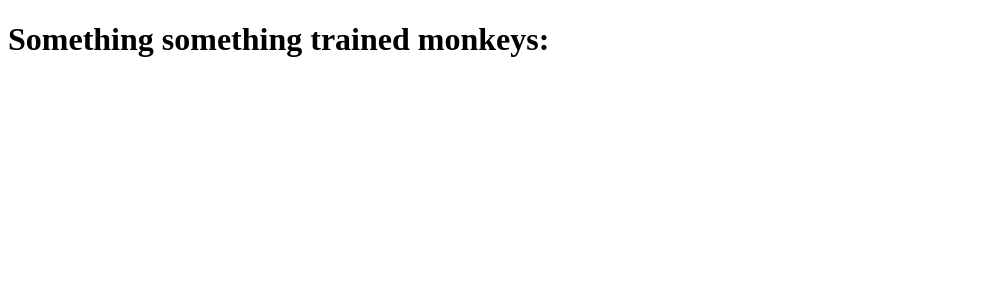
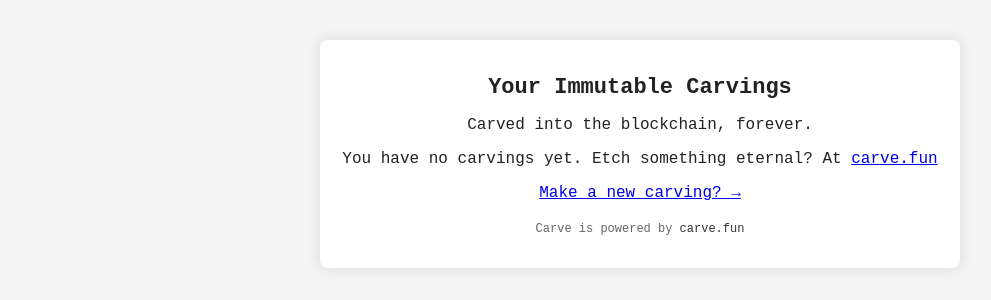
Before and after one commit to jakekidd/carve, a Flask app: template backend/flaskr/templates/error/generic.html in a window 1280 px wide. Shown: the top 300 px of the page, without its empty margins (0-991 px from the left). Run offline with Flask 3, Linux system fonts and the light colour scheme; the template is opened without the code that fills it, so the values that code supplies are empty; parts of the project's set-up code (start-up, migrations or seed data) failed here and were passed over.

Commit message:
update email template
NOTE: Need additional changes here to handle supplying variables to context window for carving.link and carving.message etc

```diff
--- a/backend/flaskr/templates/error/generic.html
+++ b/backend/flaskr/templates/error/generic.html
@@ -2,12 +2,82 @@
 <html lang="en">
 <head>
     <meta charset="UTF-8">
-    <title>Oppsie</title>
+    <meta name="viewport" content="width=device-width, initial-scale=1.0">
+    <title>Your Carvings</title>
+    <style>
+        body {
+            font-family: 'Courier New', monospace;
+            background-color: #f4f4f4;
+            color: #222;
+            margin: 0;
+            padding: 0;
+            text-align: center;
+        }
+        .container {
+            max-width: 600px;
+            margin: 40px auto;
+            background: #fff;
+            padding: 20px;
+            border-radius: 8px;
+            box-shadow: 0 0 15px rgba(0, 0, 0, 0.1);
+        }
+        h1 {
+            font-size: 22px;
+            margin-bottom: 15px;
+        }
+        .carve-box {
+            background: #f8f8f8;
+            padding: 15px;
+            border-left: 4px solid #000;
+            text-align: left;
+            margin-bottom: 15px;
+            font-size: 14px;
+            word-break: break-word;
+        }
+        .carve-box a {
+            text-decoration: none;
+            color: #000;
+            font-weight: bold;
+        }
+        .footer {
+            font-size: 12px;
+            color: #666;
+            margin-top: 20px;
+        }
+        .footer a {
+            color: #333;
+            text-decoration: none;
+        }
+    </style>
 </head>
 <body>
-<h1>Something something trained monkeys:</h1>
-{% if message %}
-    <h2>{{ message }}</h2>
-{% endif %}
+    <div class="container">
+        <h1>Your Immutable Carvings</h1>
+        <p>Carved into the blockchain, forever.</p>
+
+        {% if message %}
+            <div class="carve-box">
+                {{ message }}
+            </div>
+        {% endif %}
+
+        {% if carvings %}
+            <h2>Your Carvings</h2>
+            {% for carving in carvings %}
+                <div class="carve-box">
+                    <a href="{{ carving.link }}">{{ carving.message }}</a>
+                </div>
+            {% endfor %}
+        {% else %}
+            <!-- NOTE: Technically shouldn't be reachable, but here just in case we send an email incorrectly. -->
+            <p>You have no carvings yet. Etch something eternal? At <a href="https://carve.fun">carve.fun</a></p>
+        {% endif %}
+        <!-- TODO: @jan can you make this link correctly for new carvings? -->
+        <p><a href="https://carve.fun/new">Make a new carving? →</a></p>
+
+        <div class="footer">
+            <p>Carve is powered by <a href="https://carve.fun">carve.fun</a></p>
+        </div>
+    </div>
 </body>
 </html>
```
